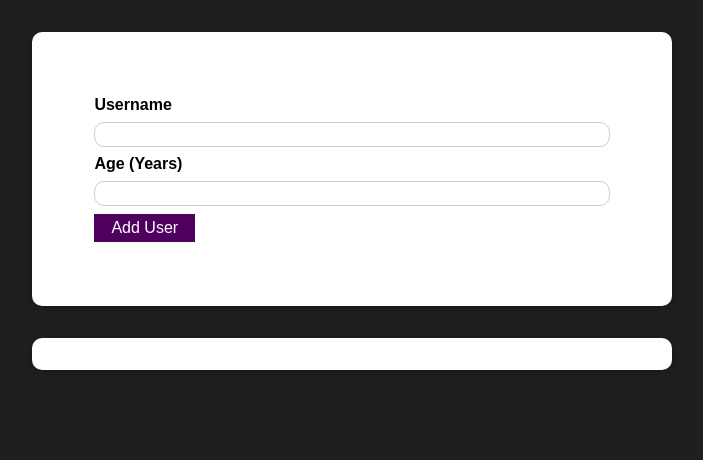
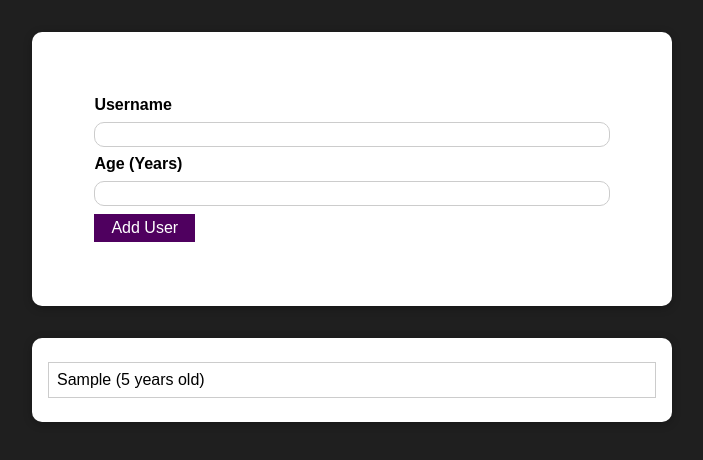
Before and after one commit to rpliszka1987/user-input, a React (Create React App) app: page / in a window 1280 px wide. Both pictures are taken after typing "Sample", "5" into the empty fields and a click on the button "Add User". Shown: the top 460 px of the page, without its empty margins (288-991 px from the left). Built offline with nearby package versions, Linux system fonts and the light colour scheme.

Commit message:
Have user input display to the screen

```diff
--- a/src/App.js
+++ b/src/App.js
@@ -1,12 +1,20 @@
-import React from "react";
+import React, { useState } from "react";
 import AddUser from "./Components/AddUser/AddUser";
 import UserList from "./Components/UserList/UserList";
 
 function App() {
+  const [usersList, setUsersList] = useState([]);
+
+  const addUserHandler = (userName, userAge) => {
+    setUsersList((prevUsersList) => {
+      return [...prevUsersList, { name: userName, age: userAge }];
+    });
+  };
+
   return (
     <div>
-      <AddUser />
-      <UserList users={[]}/>
+      <AddUser onAddUser={addUserHandler} />
+      <UserList users={usersList} />
     </div>
   );
 }
--- a/src/Components/AddUser/AddUser.js
+++ b/src/Components/AddUser/AddUser.js
@@ -3,7 +3,7 @@ import styles from "./AddUser.module.css";
 import Card from "../Card/Card";
 import Button from "../Button/Button";
 
-function AddUser() {
+function AddUser(props) {
   const [enteredUsername, setEnteredUsername] = useState("");
   const [enteredAge, setEnteredAge] = useState("");
 
@@ -17,7 +17,7 @@ function AddUser() {
       return;
     }
 
-    console.log(enteredUsername, enteredAge);
+    props.onAddUser(enteredUsername, enteredAge);
     setEnteredUsername("");
     setEnteredAge("");
   };
--- a/src/Components/UserList/UserList.js
+++ b/src/Components/UserList/UserList.js
@@ -5,11 +5,11 @@ function UserList(props) {
   return (
     <Card className={styles.users}>
       <ul>
-        {props.users.map((user) => {
+        {props.users.map((user) => (
           <li>
-            {user.name} ({user.age}) years old.
-          </li>;
-        })}
+            {user.name} ({user.age} years old)
+          </li>
+        ))}
       </ul>
     </Card>
   );
```
